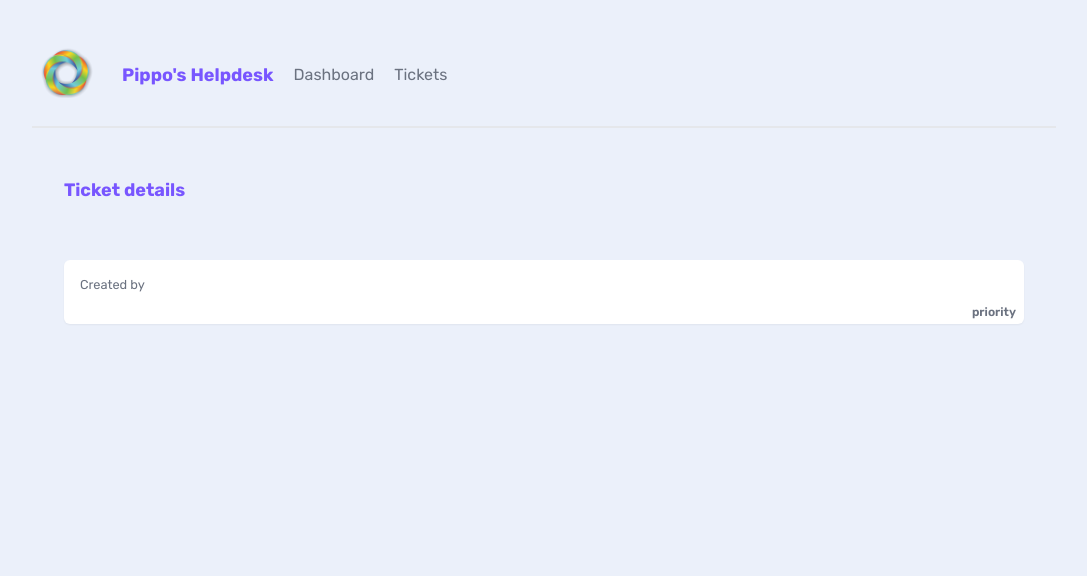
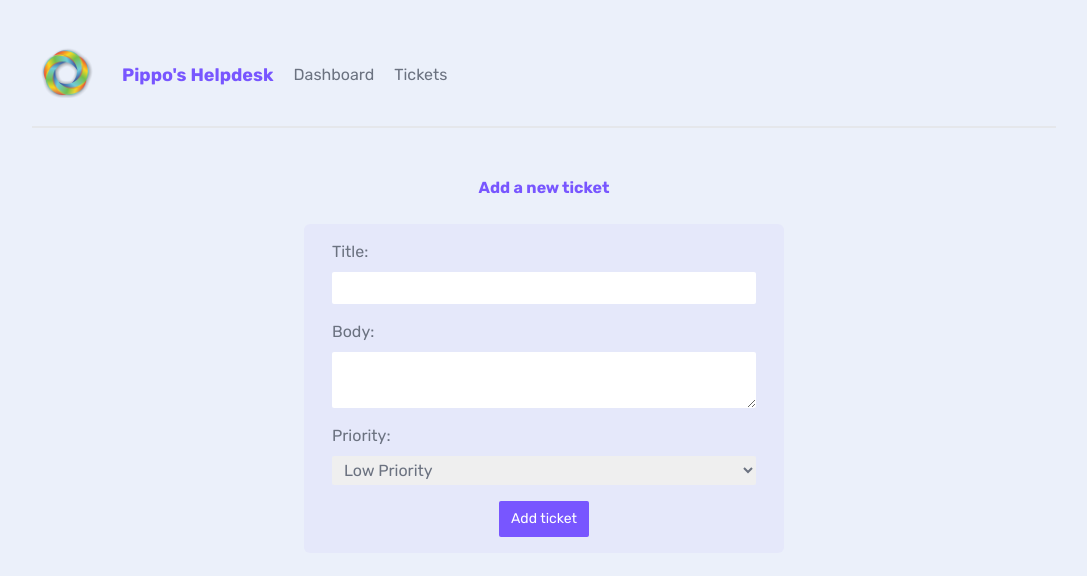
Before and after one commit to Pippsk/Next-js-course, a Next.js app: page /tickets/create in a window 1280 px wide. Shown: the top 576 px of the page, without its empty margins (96-1183 px from the left). Built offline with nearby package versions, Linux system fonts and the light colour scheme; no server answers.

Commit message:
form, adding a ticket

```diff
--- a/_data/db.json
+++ b/_data/db.json
@@ -20,6 +20,13 @@
       "body": "Lorem ipsum Triforce sit amet, Linkus Hyruleus tempus Ganondorf. Nunc ocarina sagittis quis Majoras Mask. Nulla in metus arcu. Suspendisse potenti. In vel mauris varius, consectetur Zora ipsum eget, Master Sword porttitor urna. Fusce elementum urna elit, eget eleifend velit consectetur eget. Integer vel lobortis ipsum, vitae auctor Ocarina of Time. Donec sed urna dapibus, interdum magna a, eleifend magna. Curabitur tincidunt enim a neque volutpat. Phasellus auctor magna vel nunc pretium, ut volutpat justo tristique. Pellentesque cursus convallis mauris, in tempus enim tincidunt vitae.",
       "priority": "high",
       "user_email": "peach@netninja.dev"
+    },
+    {
+      "title": "New Ticket",
+      "body": "hello world",
+      "priority": "low",
+      "user_email": "popescu.andreisk@yahoo.com",
+      "id": "hg1ugIG"
     }
   ]
 }
--- /dev/null
+++ b/app/loading.jsx
@@ -0,0 +1,12 @@
+import React from "react";
+
+const Loading = () => {
+  return (
+    <main className="text-center">
+      <h2 className="text-primary">Loading...</h2>
+      <p>Hopefully not for too long!</p>
+    </main>
+  );
+};
+
+export default Loading;
--- /dev/null
+++ b/app/not-found.jsx
@@ -0,0 +1,15 @@
+import Link from "next/link";
+
+const NotFound = () => {
+  return (
+    <main className="text-center">
+      <h2 className="text-3xl">There was a problem</h2>
+      <p>We could not find the page that you were looking for</p>
+      <p>
+        Go back to the <Link href="/">Dashboard</Link>
+      </p>
+    </main>
+  );
+};
+
+export default NotFound;
--- /dev/null
+++ b/app/tickets/[id]/not-found.jsx
@@ -0,0 +1,16 @@
+import Link from "next/link";
+import React from "react";
+
+const NotFound = () => {
+  return (
+    <main className="text-center">
+      <h2 className="text-3xl">There was a problem</h2>
+      <p>We could not find the ticket that you were looking for</p>
+      <p>
+        Go back to the <Link href="/tickets">Tickets</Link>
+      </p>
+    </main>
+  );
+};
+
+export default NotFound;
--- a/app/tickets/[id]/page.jsx
+++ b/app/tickets/[id]/page.jsx
@@ -1,4 +1,18 @@
-import React from "react";
+import Loading from "@/app/loading";
+import { notFound } from "next/navigation";
+import React, { Suspense } from "react";
+
+export const dynamicParams = true;
+
+export const generateStaticParams = async () => {
+  const res = await fetch("http://localhost:4000/tickets");
+
+  const tickets = await res.json();
+
+  return tickets.map((ticket) => ({
+    id: ticket.id,
+  }));
+};
 
 const getTicket = async (id) => {
   const response = await fetch(`http://localhost:4000/tickets/${id}`, {
@@ -6,17 +20,23 @@ const getTicket = async (id) => {
       revalidate: 60,
     },
   });
+
+  if (!response.ok) {
+    return notFound();
+  }
   return response.json();
 };
 
 const TicketDetail = async ({ params }) => {
   const ticket = await getTicket(params.id);
+
   return (
     <main>
       <nav>
         <h2>Ticket details</h2>
       </nav>
 
+      <Suspense fallback={<Loading />}>
         <div className="card">
           <h3>{ticket.title}</h3>
           <small>Created by {ticket.user_email}</small>
@@ -25,6 +45,7 @@ const TicketDetail = async ({ params }) => {
             {ticket.priority} priority
           </div>
         </div>
+      </Suspense>
     </main>
   );
 };
--- /dev/null
+++ b/app/tickets/create/CreateForm.jsx
@@ -0,0 +1,73 @@
+"use client";
+
+import { useRouter } from "next/navigation";
+import { useState } from "react";
+
+const CreateForm = () => {
+  const router = useRouter();
+
+  const [title, setTitle] = useState("");
+  const [body, setBody] = useState("");
+  const [priority, setPriority] = useState("low");
+  const [isLoading, setIsloading] = useState(false);
+
+  const handleSubmit = async (e) => {
+    e.preventDefault();
+    setIsloading(true);
+
+    const newTicket = {
+      title: title,
+      body: body,
+      priority: priority,
+      user_email: "popescu.andreisk@yahoo.com",
+    };
+
+    const res = await fetch("http://localhost:4000/tickets", {
+      method: "POST",
+      headers: { "Content-Type": "application/json" },
+      body: JSON.stringify(newTicket),
+    });
+
+    if (res.status === 201) {
+      router.refresh();
+      router.push("/tickets");
+    }
+  };
+
+  return (
+    <form onSubmit={handleSubmit} className="w-1/2">
+      <label>
+        <span>Title:</span>
+        <input
+          required
+          type="text"
+          onChange={(e) => setTitle(e.target.value)}
+          value={title}
+        />
+      </label>
+      <label>
+        <span>Body:</span>
+        <textarea
+          required
+          onChange={(e) => setBody(e.target.value)}
+          value={body}
+        />
+      </label>
+      <label>
+        <span>Priority:</span>
+        <select onChange={(e) => setPriority(e.target.value)} value={priority}>
+          <option value="low">Low Priority</option>
+          <option value="medium">Medium Priority</option>
+          <option value="high">High Priority</option>
+        </select>
+      </label>
+
+      <button className="btn-primary" disabled={isLoading}>
+        {isLoading && <span>Adding...</span>}
+        {!isLoading && <span>Add ticket</span>}
+      </button>
+    </form>
+  );
+};
+
+export default CreateForm;
--- /dev/null
+++ b/app/tickets/create/page.jsx
@@ -0,0 +1,13 @@
+import React from "react";
+import CreateForm from "./CreateForm";
+
+const CreateTicket = () => {
+  return (
+    <main>
+      <h2 className="text-primary text-center">Add a new ticket</h2>
+      <CreateForm />
+    </main>
+  );
+};
+
+export default CreateTicket;
--- a/app/tickets/page.jsx
+++ b/app/tickets/page.jsx
@@ -1,5 +1,6 @@
-import React from "react";
+import React, { Suspense } from "react";
 import TicketsList from "./TicketsList";
+import Loading from "../loading";
 
 const Tickets = () => {
   return (
@@ -12,8 +13,9 @@ const Tickets = () => {
           </p>
         </div>
       </nav>
-
-      <TicketsList />
+      <Suspense fallback={<Loading />}>
+        <TicketsList />
+      </Suspense>
     </main>
   );
 };
```
Lines whose indentation alone changed are shown as unchanged.
